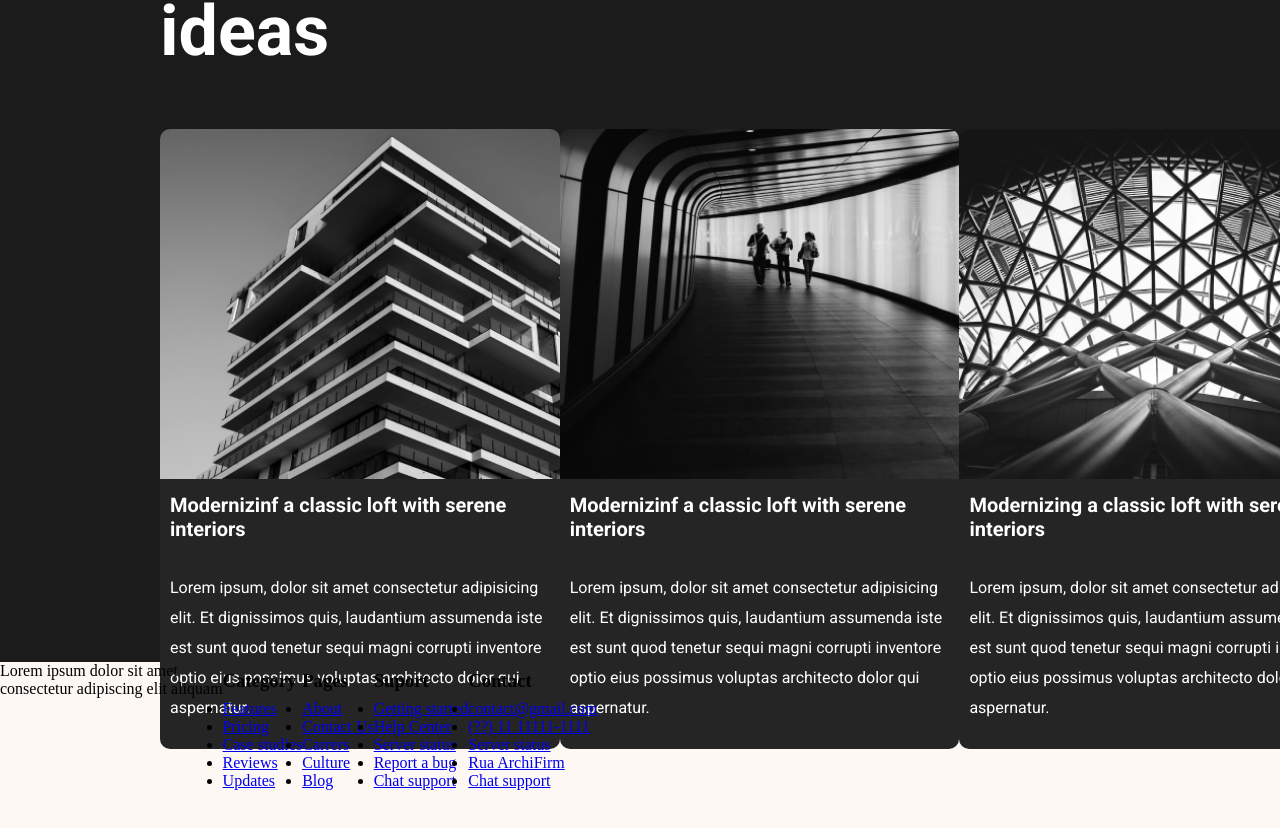
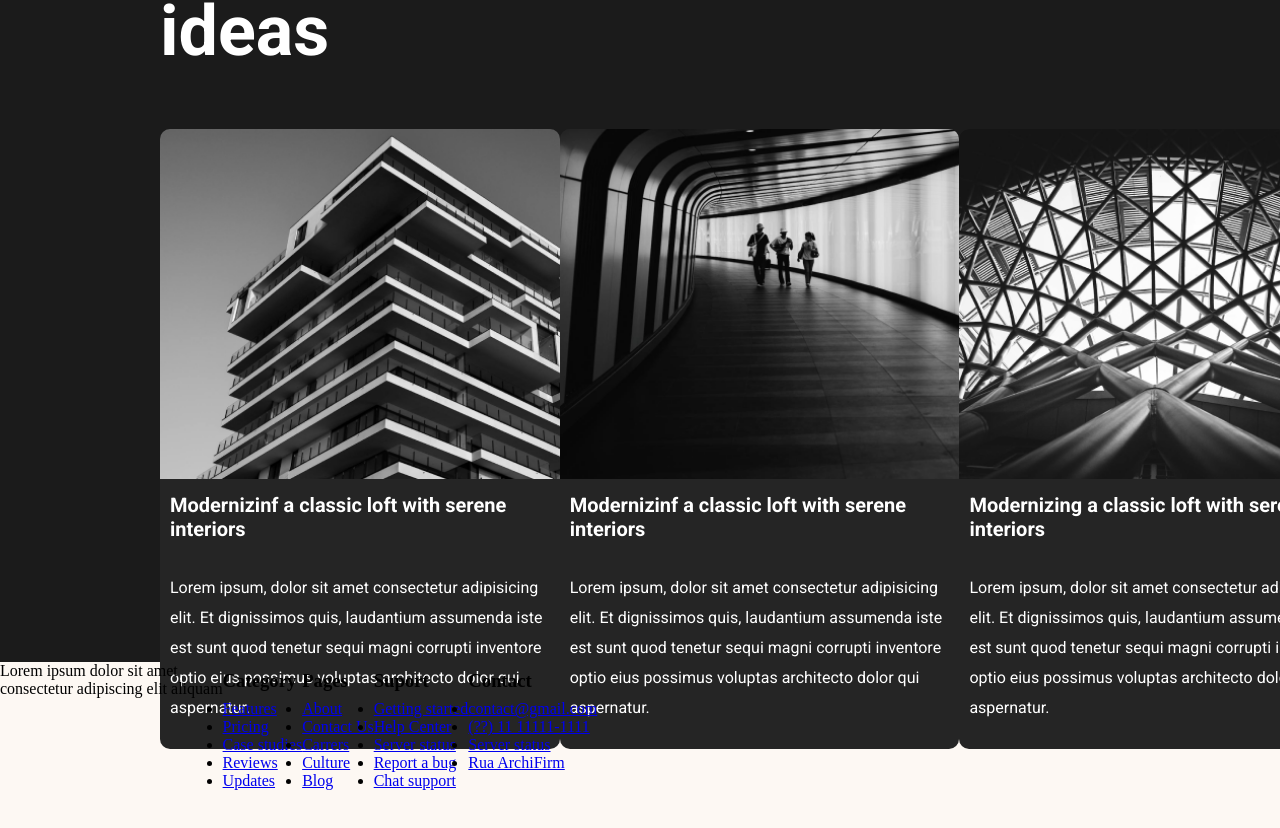
Before and after one commit to gabrieljcoutinho/Projeto-Archi-Firm, a React (Create React App) app: page / in a window 1280 px wide. Shown: the part 4134-4962 px from the top of the page. Built offline with nearby package versions, Linux system fonts and the light colour scheme.

Commit message:
tirand oitem da lista

```diff
--- a/src/components/Footer.jsx
+++ b/src/components/Footer.jsx
@@ -55,7 +55,7 @@ const Footer = () => {
                   <li><a href="#">(??) 11 11111-1111</a></li>
                   <li><a href="#">Server status</a></li>
                   <li><a href="#">Rua ArchiFirm</a></li>
-                  <li><a href="#">Chat support</a></li>
+
 
                     </ul>
 
```
